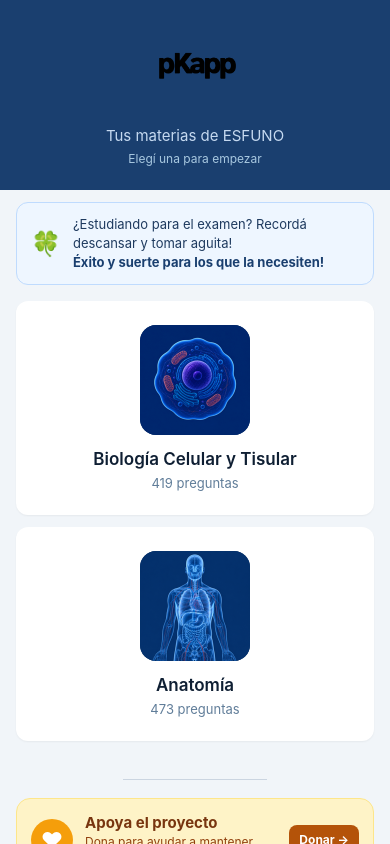
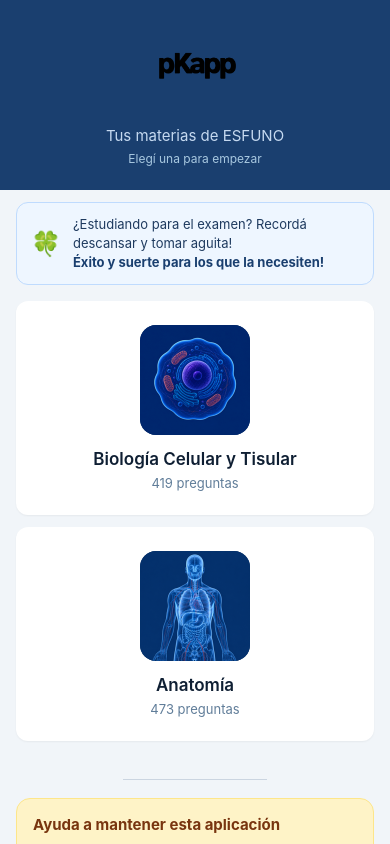
Before and after one commit to agustinfrusto/pKapp-web, a React Native app: screen /MateriaSelect in a window 390 px wide. Built offline with nearby package versions, Linux system fonts and the light colour scheme.

Commit message:
feat: agrega bloque de donación (Mercado Pago) en home, materias y resultados

```diff
--- a/app.json
+++ b/app.json
@@ -2,7 +2,7 @@
   "expo": {
     "name": "pKapp",
     "slug": "pkapp",
-    "version": "1.0.22",
+    "version": "1.0.23",
     "orientation": "portrait",
     "userInterfaceStyle": "light",
     "splash": {
--- a/package.json
+++ b/package.json
@@ -1,6 +1,6 @@
 {
   "name": "pkapp",
-  "version": "1.0.22",
+  "version": "1.0.23",
   "main": "index.js",
   "scripts": {
     "start": "expo start",
--- /dev/null
+++ b/src/components/DonationBox.js
@@ -0,0 +1,79 @@
+// Bloque de donación reutilizable (Mercado Pago).
+// Versión persistente, sin descartar — usado en Home y selección de materia.
+import React from 'react';
+import { View, Text, StyleSheet, TouchableOpacity, Linking } from 'react-native';
+
+const MERCADOPAGO_URL = 'https://link.mercadopago.com.uy/pkapp';
+const AMOUNTS = [50, 100, 200];
+
+export default function DonationBox({ style }) {
+  function handleDonate() {
+    requestAnimationFrame(() => Linking.openURL(MERCADOPAGO_URL).catch(() => {}));
+  }
+
+  return (
+    <View style={[styles.card, style]}>
+      <Text style={styles.title}>Ayuda a mantener esta aplicación</Text>
+      <Text style={styles.body}>
+        Esta web NO ES DE UDELAR y se mantiene por donaciones. Para hacerla posible:
+      </Text>
+      <View style={styles.amounts}>
+        {AMOUNTS.map((amt) => (
+          <TouchableOpacity
+            key={amt}
+            style={styles.amountBtn}
+            onPress={handleDonate}
+            activeOpacity={0.85}
+          >
+            <Text style={styles.amountText}>${amt}</Text>
+          </TouchableOpacity>
+        ))}
+      </View>
+      <Text style={styles.footer}>Elegís el monto en Mercado Pago</Text>
+    </View>
+  );
+}
+
+const styles = StyleSheet.create({
+  card: {
+    backgroundColor: '#fef3c7', // amber-100
+    borderRadius: 14,
+    borderWidth: 1,
+    borderColor: '#fde68a',     // amber-200
+    padding: 16,
+  },
+  title: {
+    fontSize: 15,
+    fontWeight: '700',
+    color: '#78350f',           // amber-900
+    marginBottom: 8,
+  },
+  body: {
+    fontSize: 13,
+    color: '#92400e',           // amber-800
+    lineHeight: 19,
+    marginBottom: 14,
+  },
+  amounts: {
+    flexDirection: 'row',
+    gap: 10,
+    marginBottom: 12,
+  },
+  amountBtn: {
+    flex: 1,
+    backgroundColor: '#b45309',  // amber-700
+    paddingVertical: 12,
+    borderRadius: 10,
+    alignItems: 'center',
+  },
+  amountText: {
+    color: '#fff',
+    fontSize: 16,
+    fontWeight: '700',
+  },
+  footer: {
+    fontSize: 12,
+    color: '#a16207',           // amber-700 muted
+    textAlign: 'center',
+  },
+});
--- a/src/screens/HomeScreen.js
+++ b/src/screens/HomeScreen.js
@@ -3,6 +3,7 @@ import React, { useMemo } from 'react';
 import { View, Text, StyleSheet, TouchableOpacity, ScrollView, Image, Platform } from 'react-native';
 import { useSafeAreaInsets } from 'react-native-safe-area-context';
 import { useMateria } from '../materia/MateriaContext';
+import DonationBox from '../components/DonationBox';
 
 const logo = require('../assets/logo.png');
 
@@ -100,6 +101,8 @@ export default function HomeScreen({ navigation }) {
         />
       </View>
 
+      <DonationBox style={styles.donationBox} />
+
       {Platform.OS === 'web' && (
         <View style={styles.privacyFooter}>
           <Text style={styles.privacyText}>
@@ -179,6 +182,10 @@ const styles = StyleSheet.create({
   modesContainer: {
     padding: 16,
   },
+  donationBox: {
+    marginHorizontal: 16,
+    marginBottom: 8,
+  },
   card: {
     flexDirection: 'row',
     alignItems: 'center',
--- a/src/screens/MateriaSelectScreen.js
+++ b/src/screens/MateriaSelectScreen.js
@@ -8,10 +8,10 @@ import { useSafeAreaInsets } from 'react-native-safe-area-context';
 import { MATERIA_LIST } from '../materias';
 import { useMateria } from '../materia/MateriaContext';
 import { isLegacyDomain, downloadBackup } from '../utils/migration';
+import DonationBox from '../components/DonationBox';
 
 const logo = require('../assets/logo.png');
 
-const MERCADOPAGO_URL = 'https://link.mercadopago.com.uy/pkapp';
 const NEW_DOMAIN_URL = 'https://pkapp.uy';
 
 // Fecha en que pkapp-web.vercel.app deja de funcionar (00:00 UTC-3).
@@ -143,34 +143,10 @@ function WelcomeBanner() {
 }
 
 function DonationCard() {
-  function handleDonate() {
-    requestAnimationFrame(() => Linking.openURL(MERCADOPAGO_URL).catch(() => {}));
-  }
-
   return (
     <View style={styles.donationWrap}>
       <View style={styles.donationDivider} />
-      <TouchableOpacity
-        style={styles.donationCard}
-        onPress={handleDonate}
-        activeOpacity={0.85}
-      >
-        <View style={styles.donationIconBox}>
-          <Text style={styles.donationIcon}>♥</Text>
-        </View>
-        <View style={styles.donationContent}>
-          <Text style={styles.donationTitle}>Apoya el proyecto</Text>
-          <Text style={styles.donationDescription}>
-            Dona para ayudar a mantener esta herramienta gratuita
-          </Text>
-        </View>
-        <View style={styles.donationCta}>
-          <Text style={styles.donationCtaText}>Donar →</Text>
-        </View>
-      </TouchableOpacity>
-      <Text style={styles.donationFooter}>
-        Vía Mercado Pago · monto libre
-      </Text>
+      <DonationBox />
     </View>
   );
 }
@@ -372,63 +348,6 @@ const styles = StyleSheet.create({
     marginBottom: 18,
     marginTop: 4,
   },
-  donationCard: {
-    width: '100%',
-    flexDirection: 'row',
-    alignItems: 'center',
-    backgroundColor: '#fef3c7', // amber-100 (tono cálido)
-    borderRadius: 14,
-    borderWidth: 1,
-    borderColor: '#fde68a',     // amber-200
-    paddingVertical: 14,
-    paddingHorizontal: 14,
-  },
-  donationIconBox: {
-    width: 42,
-    height: 42,
-    borderRadius: 21,
-    backgroundColor: '#f59e0b', // amber-500
-    alignItems: 'center',
-    justifyContent: 'center',
-    marginRight: 12,
-  },
-  donationIcon: {
-    color: '#fff',
-    fontSize: 22,
-    lineHeight: 24,
-  },
-  donationContent: {
-    flex: 1,
-  },
-  donationTitle: {
-    fontSize: 15,
-    fontWeight: '700',
-    color: '#78350f', // amber-900
-    marginBottom: 2,
-  },
-  donationDescription: {
-    fontSize: 12,
-    color: '#92400e', // amber-800
-    lineHeight: 16,
-  },
-  donationCta: {
-    marginLeft: 10,
-    paddingHorizontal: 10,
-    paddingVertical: 7,
-    backgroundColor: '#b45309', // amber-700
-    borderRadius: 8,
-  },
-  donationCtaText: {
-    color: '#fff',
-    fontSize: 12,
-    fontWeight: '700',
-  },
-  donationFooter: {
-    fontSize: 10,
-    color: '#94a3b8',
-    marginTop: 10,
-    textAlign: 'center',
-  },
 
   // Exam encouragement banner
   examWrap: {
--- a/src/screens/ResultsScreen.js
+++ b/src/screens/ResultsScreen.js
@@ -1,8 +1,21 @@
 // Pantalla de resultados: muestra puntaje y permite revisar cada pregunta.
 import React, { useState } from 'react';
 import {
-  View, Text, StyleSheet, TouchableOpacity, ScrollView,
+  View, Text, StyleSheet, TouchableOpacity, ScrollView, Linking, Platform,
 } from 'react-native';
+
+// Donación post-simulacro (solo web, Mercado Pago).
+const DONATION_MIN_SCORE = 60;          // solo aparece en buenos resultados
+const DONATION_PROMPT_KEY = 'pkapp_donation_prompt_date';
+const DONATION_AMOUNTS = [50, 100, 200];  // sugerencias; el monto se elige en MP
+const MERCADOPAGO_URL = 'https://link.mercadopago.com.uy/pkapp';
+
+function shouldShowDonation(percentage) {
+  if (Platform.OS !== 'web' || typeof localStorage === 'undefined') return false;
+  if (percentage < DONATION_MIN_SCORE) return false;
+  const today = new Date().toISOString().slice(0, 10);
+  return localStorage.getItem(DONATION_PROMPT_KEY) !== today;
+}
 
 export default function ResultsScreen({ route, navigation }) {
   const { answers, topic } = route.params;
@@ -14,6 +27,7 @@ export default function ResultsScreen({ route, navigation }) {
 
   // Mensaje y color según el porcentaje (50% suele ser el de aprobación)
   const { message, emoji, color } = getResultFeedback(percentage);
+  const [showDonation] = useState(() => shouldShowDonation(percentage));
 
   function handleHome() {
     requestAnimationFrame(() => navigation.navigate('Home'));
@@ -144,6 +158,8 @@ export default function ResultsScreen({ route, navigation }) {
         </View>
       </View>
 
+      {showDonation && <DonationPrompt />}
+
       <TouchableOpacity
         style={[styles.button, styles.reviewButton]}
         onPress={() => setShowReview(true)}
@@ -168,6 +184,53 @@ export default function ResultsScreen({ route, navigation }) {
         <Text style={styles.secondaryButtonText}>🏠 Inicio</Text>
       </TouchableOpacity>
     </ScrollView>
+  );
+}
+
+function DonationPrompt() {
+  const [visible, setVisible] = useState(true);
+
+  function markSeen() {
+    if (typeof localStorage !== 'undefined') {
+      localStorage.setItem(DONATION_PROMPT_KEY, new Date().toISOString().slice(0, 10));
+    }
+  }
+  function openLink(url) {
+    markSeen();
+    requestAnimationFrame(() => Linking.openURL(url).catch(() => {}));
+  }
+  function dismiss() {
+    markSeen();
+    setVisible(false);
+  }
+
+  if (!visible) return null;
+
+  return (
+    <View style={styles.donationCard}>
+      <View style={styles.donationHeader}>
+        <Text style={styles.donationTitle}>Ayuda a mantener esta aplicación</Text>
+        <TouchableOpacity onPress={dismiss} hitSlop={{ top: 8, bottom: 8, left: 8, right: 8 }}>
+          <Text style={styles.donationClose}>✕</Text>
+        </TouchableOpacity>
+      </View>
+      <Text style={styles.donationBody}>
+        Esta web NO ES DE UDELAR y se mantiene por donaciones. Para hacerla posible:
+      </Text>
+      <View style={styles.donationAmounts}>
+        {DONATION_AMOUNTS.map((amt) => (
+          <TouchableOpacity
+            key={amt}
+            style={styles.donationAmountBtn}
+            onPress={() => openLink(MERCADOPAGO_URL)}
+            activeOpacity={0.85}
+          >
+            <Text style={styles.donationAmountText}>${amt}</Text>
+          </TouchableOpacity>
+        ))}
+      </View>
+      <Text style={styles.donationOther}>Elegís el monto en Mercado Pago</Text>
+    </View>
   );
 }
 
@@ -289,6 +352,60 @@ const styles = StyleSheet.create({
     backgroundColor: '#ddf2f5',
     borderWidth: 1,
     borderColor: '#0d7a8a',
+  },
+  // Donación post-simulacro
+  donationCard: {
+    backgroundColor: '#fef3c7', // amber-100
+    borderRadius: 14,
+    borderWidth: 1,
+    borderColor: '#fde68a',     // amber-200
+    padding: 16,
+    marginBottom: 16,
+  },
+  donationHeader: {
+    flexDirection: 'row',
+    justifyContent: 'space-between',
+    alignItems: 'center',
+    marginBottom: 8,
+  },
+  donationTitle: {
+    fontSize: 15,
+    fontWeight: '700',
+    color: '#78350f',           // amber-900
+    flex: 1,
+  },
+  donationClose: {
+    fontSize: 14,
+    color: '#c2974a',           // amber muted
+    marginLeft: 10,
+  },
+  donationBody: {
+    fontSize: 13,
+    color: '#92400e',           // amber-800
+    lineHeight: 19,
+    marginBottom: 14,
+  },
+  donationAmounts: {
+    flexDirection: 'row',
+    gap: 10,
+    marginBottom: 12,
+  },
+  donationAmountBtn: {
+    flex: 1,
+    backgroundColor: '#b45309',  // amber-700
+    paddingVertical: 12,
+    borderRadius: 10,
+    alignItems: 'center',
+  },
+  donationAmountText: {
+    color: '#fff',
+    fontSize: 16,
+    fontWeight: '700',
+  },
+  donationOther: {
+    fontSize: 12,
+    color: '#a16207',           // amber-700 muted
+    textAlign: 'center',
   },
   reviewButtonText: {
     color: '#095c6b',
```
Also changed, not shown: 1 other file (tests, documents, lock files or other folders).
